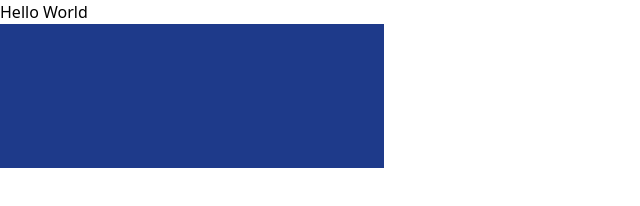
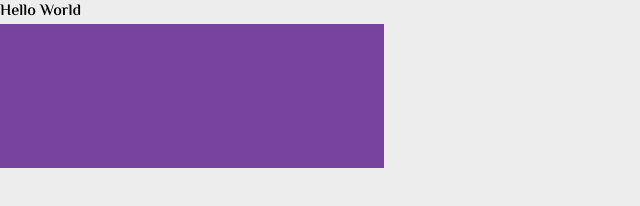
Before and after one commit to rodruxdev/samiart-tailwind, a website: page public/index.html in a window 1280 px wide. Shown: the whole page, without its empty margins (0-640 px from the left). Drawn offline with Linux system fonts and the light colour scheme.

Commit message:
✨ Add design system in tailwind config

```diff
--- a/public/index.html
+++ b/public/index.html
@@ -4,11 +4,15 @@
   <meta charset="UTF-8">
   <meta http-equiv="X-UA-Compatible" content="IE=edge">
   <meta name="viewport" content="width=device-width, initial-scale=1.0">
+  <title>SamiArt</title>
   <link rel="stylesheet" href="/public/styles.css">
-  <title>SamiArt</title>
+
+  <link rel="preconnect" href="https://fonts.googleapis.com">
+  <link rel="preconnect" href="https://fonts.gstatic.com" crossorigin>
+  <link href="https://fonts.googleapis.com/css2?family=Chakra+Petch:wght@400;600&family=El+Messiri:wght@600;700&display=swap" rel="stylesheet">
 </head>
-<body>
+<body class="font-sans bg-white">
   <p>Hello World</p>
-  <div class="w-96 h-36 bg-blue-900"></div>
+  <div class="w-96 h-36 bg-primary"></div>
 </body>
 </html>
--- a/tailwind.config.js
+++ b/tailwind.config.js
@@ -2,7 +2,21 @@
 module.exports = {
   content: ["./public/**/*.{html,js}"],
   theme: {
-    extend: {},
+    extend: {
+      colors: {
+        primary: "#77439F",
+        secondary: "#00A3A3",
+        "primary-dark": "#B174F0",
+        "secondary-dark": "#00CABC",
+        grey: "#BBB9BD",
+        white: "#EDEDED",
+        "background-dark": "#1F0A34",
+        black: "#000000",
+      },
+      fontFamily: {
+        sans: ["El Messiri", "sans-serif"],
+      },
+    },
   },
   plugins: [],
 };
```
Also changed, not shown: public/styles.css.
